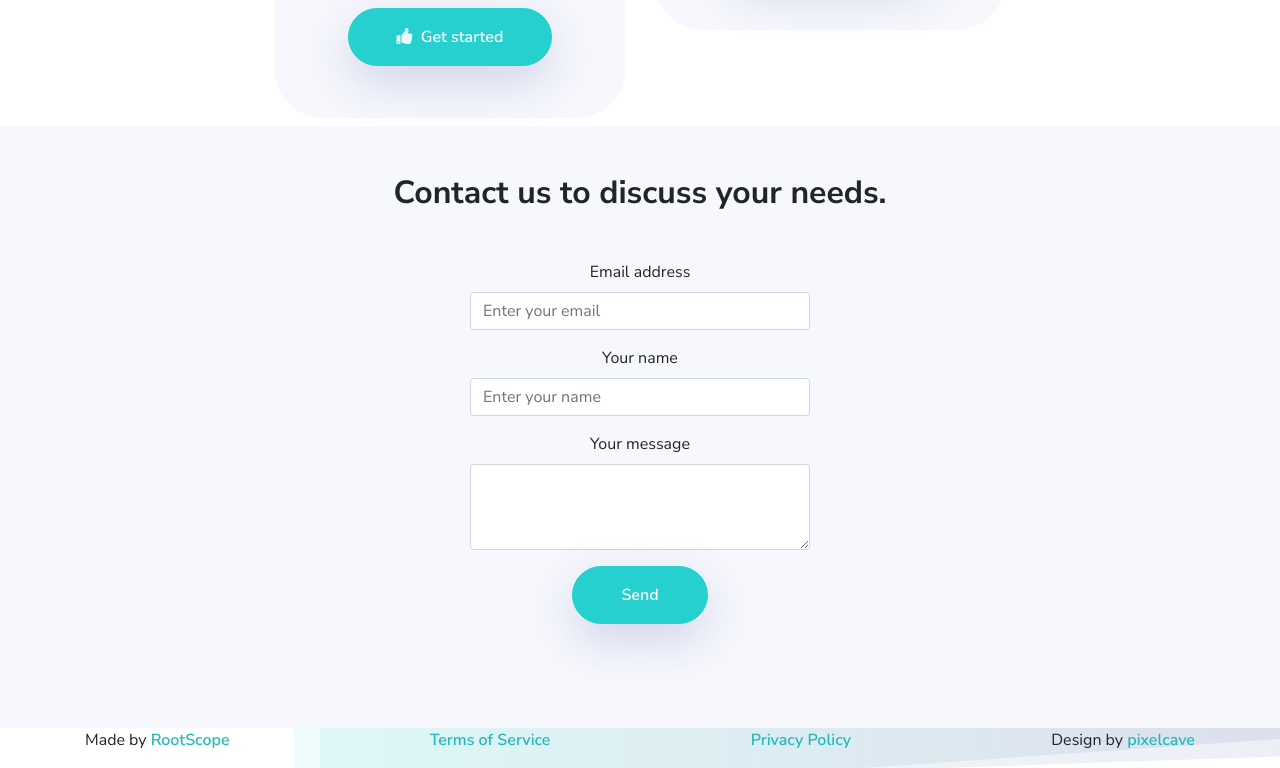
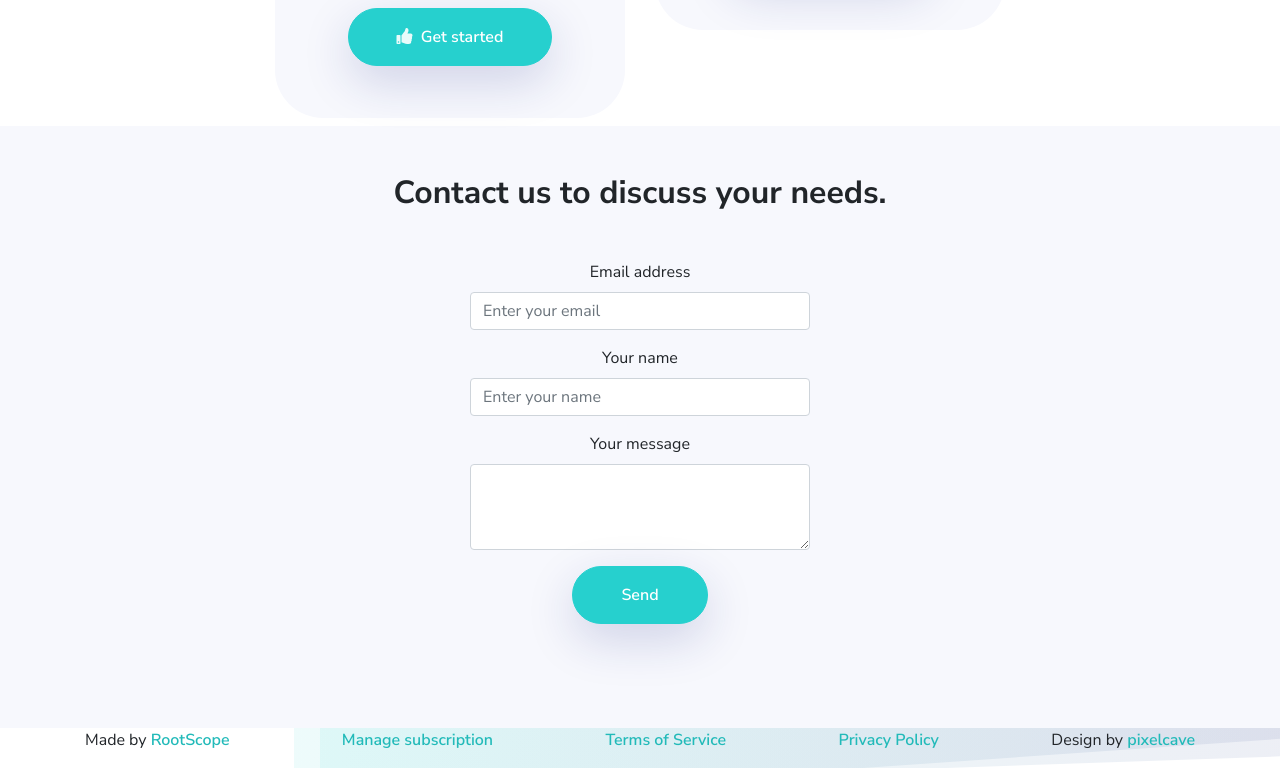
Before and after one commit to rootscopeltd/wp.rootscope.dev, a plain HTML site: page index.html in a window 1280 px wide. Shown: the part 2375-3143 px from the top of the page. Drawn offline with nearby package versions, Linux system fonts and the light colour scheme.

Commit message:
Added Stripe billing portal link in the footer

```diff
--- a/index.html
+++ b/index.html
@@ -310,6 +310,7 @@
                         <p>
                             Made by <a class="text-primary font-weight-600" href="https://rootscope.co.uk/">RootScope</a>
                         </p>
+                        <a class="text-primary font-weight-600" href="https://billing.stripe.com/p/login/cN25ogagvcHUgms6oo" target="_blank" rel="noopener noreferrer">Manage subscription</a>
                         <a class="text-primary font-weight-600" href="/terms">Terms of Service</a>
                         <a class="text-primary font-weight-600" href="/privacy">Privacy Policy</a>
                         <p>
```
Also changed, not shown: privacy.html (+1 -0 lines), terms.html (+1 -0 lines).
